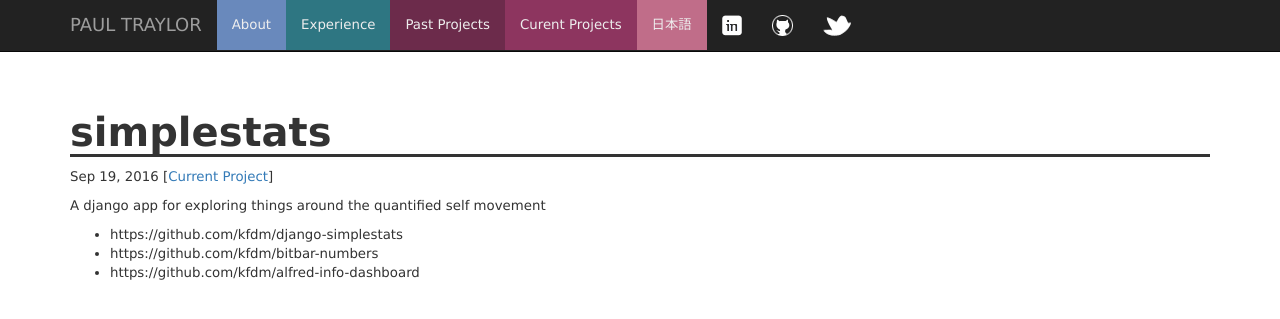
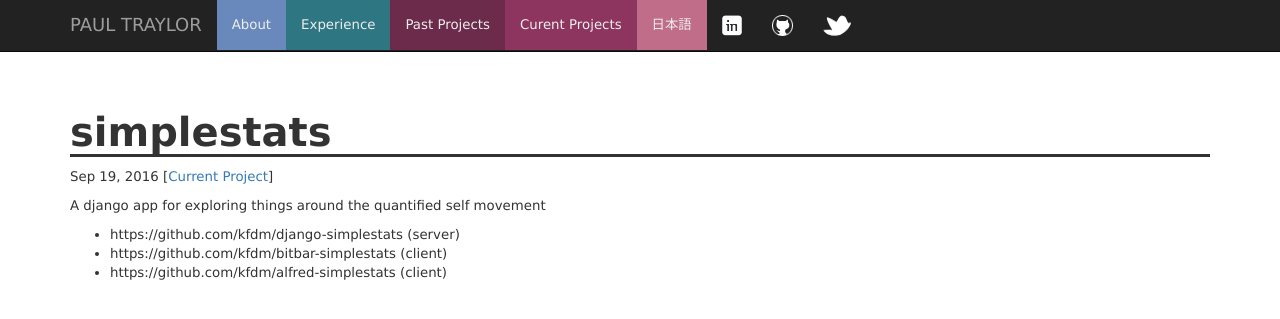
Before and after one commit to kfdm/paultraylor.net, a Jekyll site: the page built from projects/_posts/2016-09-19-simplestats.markdown, in a window 1280 px wide. Shown: the top 319 px of the page. Built offline with Jekyll 4.4.1, drawn with Linux system fonts in a browser that asks for light colours; nearby versions of some CDN libraries.

Commit message:
Update URLs

```diff
--- a/projects/_posts/2016-09-19-simplestats.markdown
+++ b/projects/_posts/2016-09-19-simplestats.markdown
@@ -9,6 +9,6 @@ tags:
 
 A django app for exploring things around the quantified self movement
 
-* https://github.com/kfdm/django-simplestats
-* https://github.com/kfdm/bitbar-numbers
-* https://github.com/kfdm/alfred-info-dashboard
+* https://github.com/kfdm/django-simplestats (server)
+* https://github.com/kfdm/bitbar-simplestats (client)
+* https://github.com/kfdm/alfred-simplestats (client)
```
